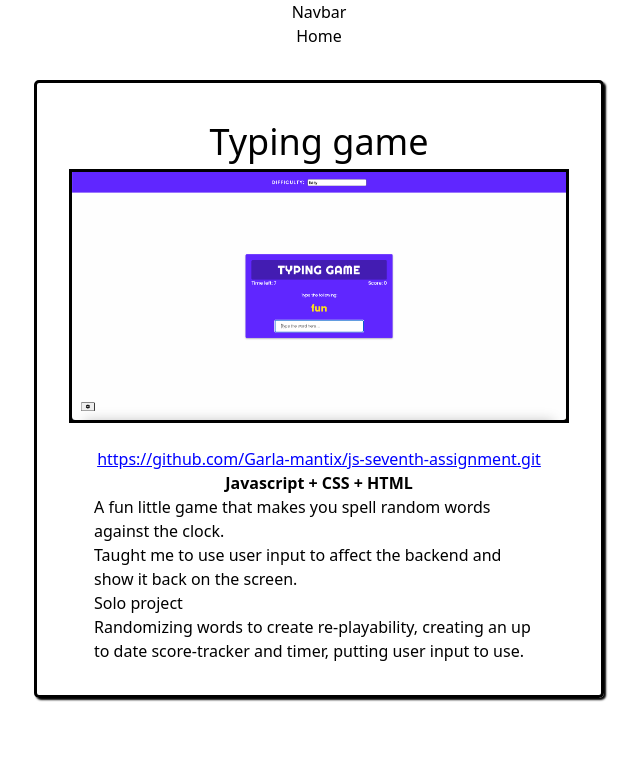
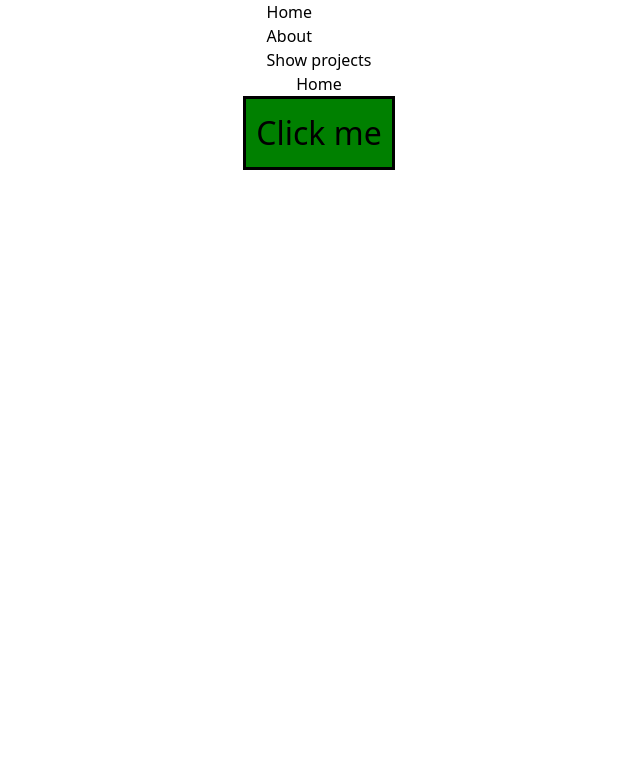
Before and after one commit to Garla-mantix/first-react-app, a React (Vite) app: page / in a window 1280 px wide. Shown: the top 760 px of the page, without its empty margins (321-961 px from the left). Built offline with nearby package versions, Linux system fonts and the light colour scheme.

Commit message:
more navigation and hide/show

```diff
--- a/src/App.jsx
+++ b/src/App.jsx
@@ -2,14 +2,17 @@ import About from "./Pages/About";
 import Projects from "./Pages/Projects";
 import { BrowserRouter, Routes, Route } from "react-router-dom";
 import Home from "./Pages/Home";
+import Navbar from "./components/Navbar";
 
 function App() {
 
   return (
     <BrowserRouter>
+     <Navbar />
    <Routes>
     <Route path="/" element={<Home />} />
     <Route path="/about" element={<About />} />
+    <Route path="/projects" element={<Projects />} />
    </Routes>
     </BrowserRouter>
 
--- a/src/Pages/Home.jsx
+++ b/src/Pages/Home.jsx
@@ -1,13 +1,26 @@
 import Navbar from "../components/Navbar";
 import Projects from "./Projects";
+import { useState } from "react";
 
 function Home() {
+
+    const [visa, setVisa] = useState(false);
+
+
+    const toggleVisa = () =>  {
+        if (visa) {
+            setVisa(false)
+        }
+        else {
+            setVisa(true)
+        };
+    };
+
     return (
         <div>
-            <Navbar />
             <h1>Home</h1>
-            <Projects />
-
+            <button className="project-btn" onClick={toggleVisa}>Click me</button>
+            {visa &&  <Projects  />}
         </div>
 
 
--- a/src/components/Navbar.jsx
+++ b/src/components/Navbar.jsx
@@ -1,6 +1,16 @@
+import { Link } from "react-router-dom";
+
 function Navbar() {
     return (
-        <h1>Navbar</h1>
+        <div>
+            <nav>
+                <ul>
+                    <li> <Link to="/">Home</Link></li>
+                    <li> <Link to="/about">About</Link></li>
+                    <li><Link to="/projects">Show projects</Link></li>
+                </ul>
+            </nav>
+        </div>
 
     )
 }
--- a/src/index.css
+++ b/src/index.css
@@ -5,3 +5,11 @@ div {
     flex-direction: column;
     align-items: center;
 }
+
+.project-btn {
+    font-size: 2em;
+    padding: 10px;
+    border: solid;
+    background-color: green;
+
+}
```
